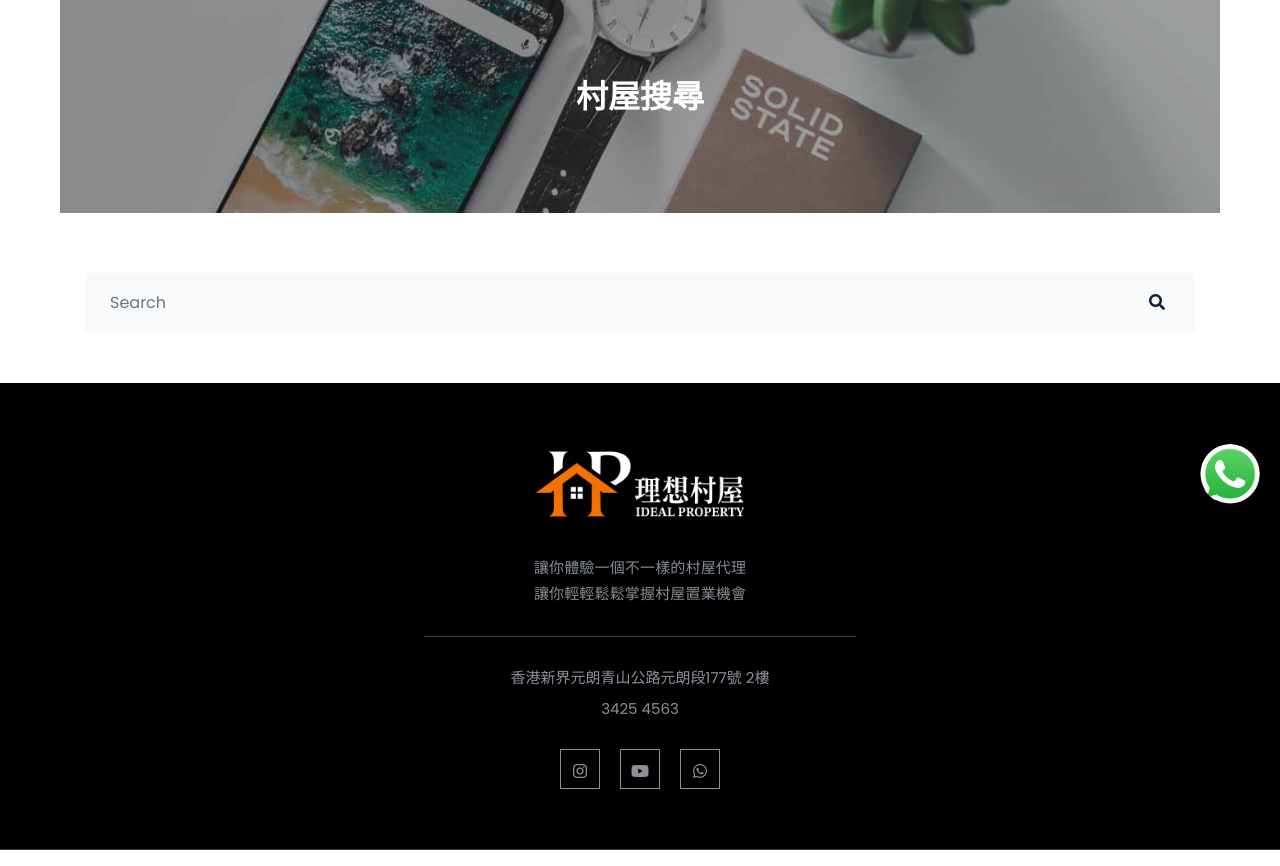
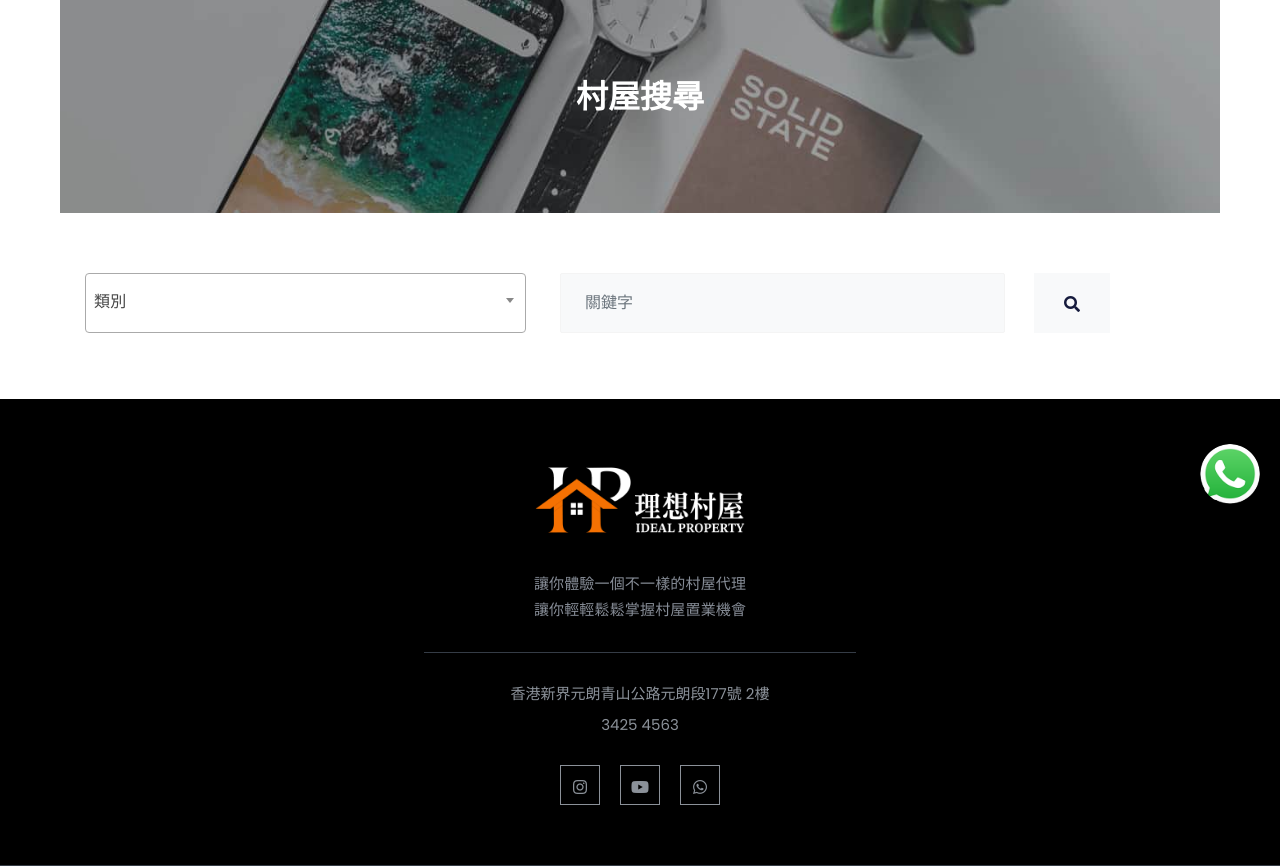
Before and after one commit to Do-Test-Live/W-Ideal-Property, a PHP site: page /search.php in a window 1280 px wide. Shown: the part 276-1142 px from the top of the page. Run offline with PHP 8.4, Linux system fonts and the light colour scheme; some libraries are stand-ins or nearby versions.

Commit message:
update design

```diff
--- a/search.php
+++ b/search.php
@@ -2,10 +2,10 @@
 require_once("include/dbController.php");
 $db_handle = new DBController();
 $s = 0;
-if(isset($_POST['search'])){
+if (isset($_POST['search'])) {
     $key = $db_handle->checkValue($_POST['key']);
     $search_result = $db_handle->runQuery("SELECT * FROM `slider` WHERE name LIKE '%$key%'");
-    if($search_result){
+    if ($search_result) {
         $s = 1;
     }
 }
@@ -21,7 +21,7 @@ if(isset($_POST['search'])){
     <link href="images/favicon.ico" rel="shortcut icon">
 
     <title>Ideal Property - 村屋搜尋</title>
-
+    <link href="https://cdn.jsdelivr.net/npm/select2@4.1.0-rc.0/dist/css/select2.min.css" rel="stylesheet"/>
     <?php include('include/css.php'); ?>
 
     <style>
@@ -45,6 +45,26 @@ if(isset($_POST['search'])){
             font-size: 20px;
             font-weight: bold;
             color: #f57103;
+        }
+
+        .select2-container--default .select2-selection--single .select2-selection__arrow {
+            top: 14px;
+            right: 10px;
+        }
+
+        .select2-container--default .select2-selection--single .select2-selection__rendered {
+            line-height: 55px;
+        }
+
+        .select2-container--default .select2-selection--single {
+            height: 60px;
+            margin-right: 0.25rem;
+        }
+
+        .search-form .btn {
+            color: #161b3d;
+            padding: 0.625rem 30px 0.375rem 30px;
+            box-shadow: none;
         }
     </style>
 </head>
@@ -70,10 +90,25 @@ if(isset($_POST['search'])){
         <div class="col-12">
             <div class="widget">
                 <form class="search-form" action="#" method="post">
-                    <div class="input-group">
-                        <input class="form-control" type="text" placeholder="Search" name="key" required>
-                        <div class="input-group-append">
-                            <button class="btn" type="submit" name="search"><i class="fa fa-search" aria-hidden="true"></i></button>
+                    <div class="row">
+                        <div class="col-lg-5 mb-3">
+                            <select class="js-example-disabled-results form-control" name="search" required>
+                                <option value="">類別</option>
+                                <option value="地區：">地區：</option>
+                                <option value="類別：">類別：</option>
+                                <option value="價錢：">價錢：</option>
+                                <option value="呎數：">呎數：</option>
+                                <option value="房數：">房數：</option>
+                            </select>
+                        </div>
+                        <div class="col-lg-5 mb-3">
+                            <input class="form-control" type="text" alt="" name="keyword" placeholder="關鍵字" required>
+                        </div>
+                        <div class="col-lg-2 mb-3">
+                            <div class="input-group-append">
+                                <button class="btn" type="submit" name="search"><i class="fa fa-search"
+                                                                                   aria-hidden="true"></i></button>
+                            </div>
                         </div>
                     </div>
                 </form>
@@ -83,20 +118,23 @@ if(isset($_POST['search'])){
 </div>
 
 <?php
-if($s == 1){
+if ($s == 1) {
     ?>
     <div class="container">
         <div class="row blog-post">
             <?php
             $no_search_result = $db_handle->numRows("SELECT * FROM `slider` WHERE name LIKE '%$key%'");
-            for($i=0; $i<$no_search_result; $i++){
+            for ($i = 0; $i < $no_search_result; $i++) {
                 ?>
                 <div class="col-md-4 col-lg-4">
                     <article>
-                        <div class="entry-media"><img src="<?php echo $search_result[$i]['image'];?>" alt="Entry Image"/>
+                        <div class="entry-media"><img src="<?php echo $search_result[$i]['image']; ?>"
+                                                      alt="Entry Image"/>
                         </div>
                         <div class="entry-content-wrapper">
-                            <h5 class="entry-title"><a href="details.php?id=<?php echo $search_result[$i]['id'];?>"><?php echo $search_result[$i]['name'];?></a></h5>
+                            <h5 class="entry-title"><a
+                                        href="details.php?id=<?php echo $search_result[$i]['id']; ?>"><?php echo $search_result[$i]['name']; ?></a>
+                            </h5>
                             <div class="entry-content">
                                 <p><?php $description = $search_result[$i]['description'];
                                     $shortDescription = substr($description, 0, 150) . '...';
@@ -120,9 +158,14 @@ if($s == 1){
 
 
 <?php include('include/js.php'); ?>
+<script src="https://cdnjs.cloudflare.com/ajax/libs/jquery/3.7.1/jquery.min.js"
+        integrity="sha512-v2CJ7UaYy4JwqLDIrZUI/4hqeoQieOmAZNXBeQyjo21dadnwR+8ZaIJVT8EE2iyI61OV8e6M8PP2/4hpQINQ/g=="
+        crossorigin="anonymous" referrerpolicy="no-referrer"></script>
+<script src="https://cdn.jsdelivr.net/npm/select2@4.1.0-rc.0/dist/js/select2.min.js"></script>
+<script>
+    let $disabledResults = $(".js-example-disabled-results");
+    $disabledResults.select2();
 
-
-<script>
     const swiper = new Swiper(".swiper-slider", {
         // Optional parameters
         centeredSlides: false,
```
